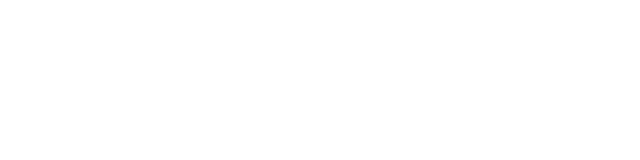
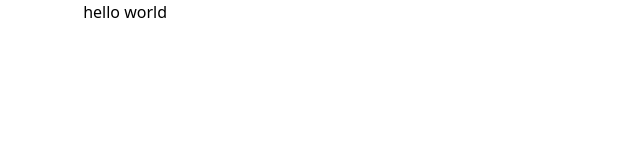
Before and after one commit to gift56/fitness_shop, a React (Vite) app: page / in a window 1280 px wide. Shown: the top 160 px of the page, without its empty margins (0-640 px from the left). Built offline with nearby package versions, Linux system fonts and the light colour scheme.

Commit message:
defining container classes

```diff
--- a/src/App.jsx
+++ b/src/App.jsx
@@ -1,8 +1,7 @@
 import React from "react";
 
 const App = () => {
-  return <div>
-  </div>;
+  return <div className="container">hello world</div>;
 };
 
 export default App;
--- a/src/index.css
+++ b/src/index.css
@@ -3,6 +3,6 @@
 @tailwind utilities;
 
 .container {
-    width: 90%;
+    width: 87%;
     margin: 0 auto;
 }
```
